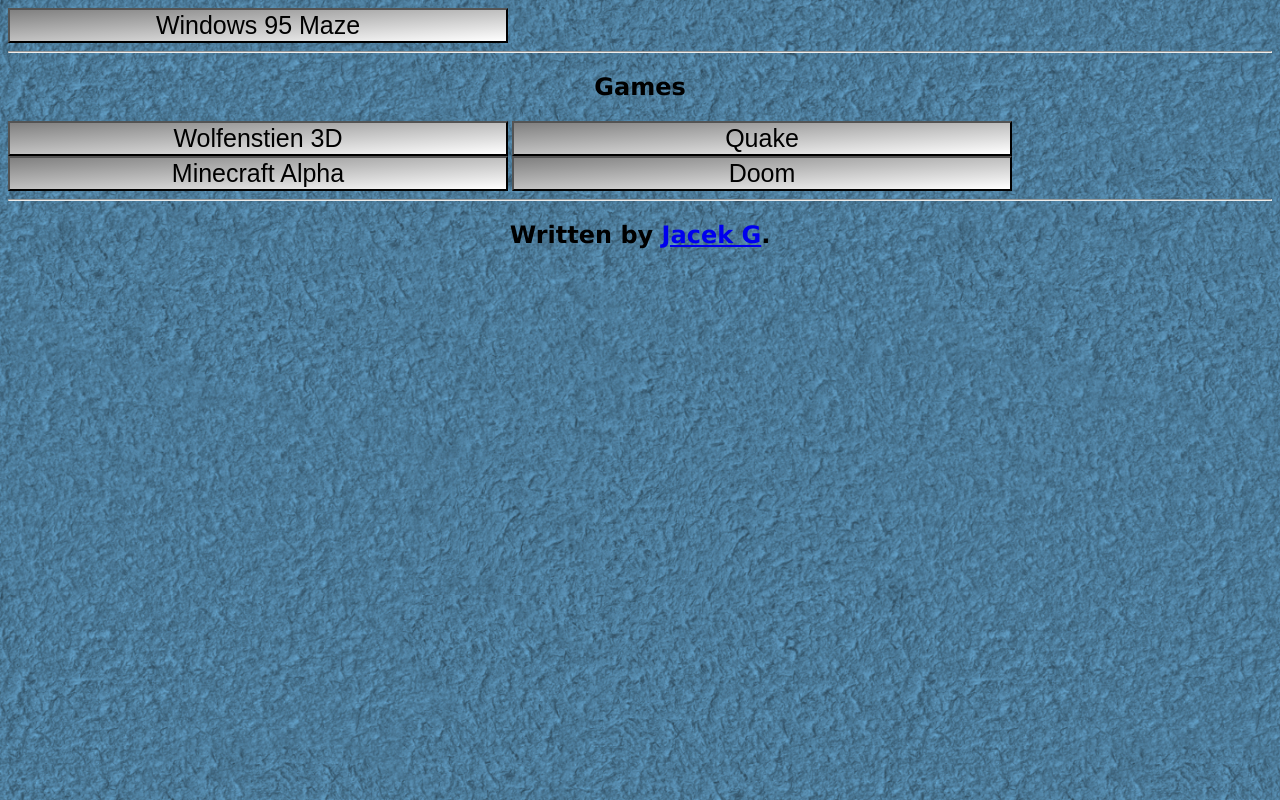
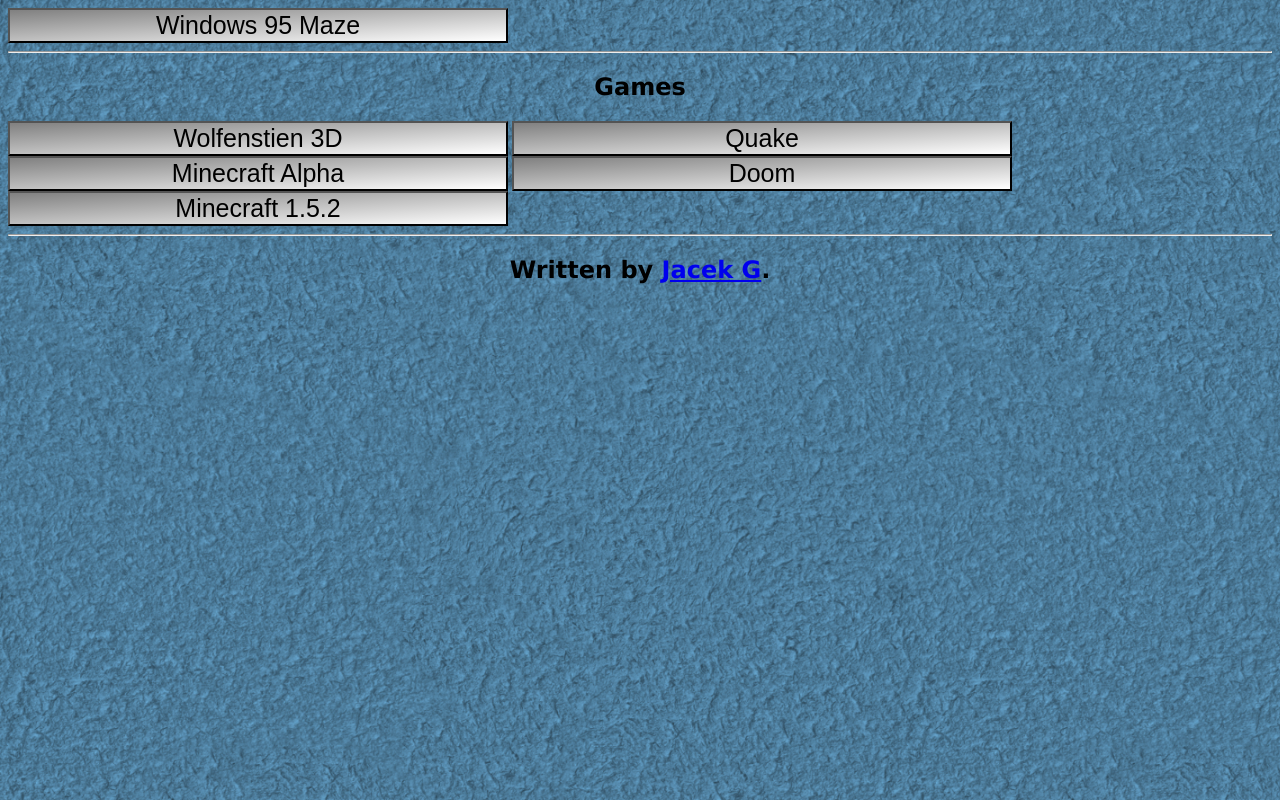
Before and after one commit to 6thGrader/t-2-telopea, a plain HTML site: page index.html in a window 1280 px wide. Drawn offline with Linux system fonts and the light colour scheme; a web font is replaced by a local one.

Commit message:
Update index.html

```diff
--- a/index.html
+++ b/index.html
@@ -37,6 +37,11 @@
     background: linear-gradient(to bottom right, grey, white);
     font-size: 25px;
 ">Doom</button>
+                       <button class="button" onclick="window.location.href = 'games/Minecraft152/eaglercraft.1.5.2.html';" style="
+    width: 500px;
+    background: linear-gradient(to bottom right, grey, white);
+    font-size: 25px;
+">Minecraft 1.5.2</button>
      <footer><hr><h2>Written by <a href="mailto:0288007@schoolsnet.act.edu.au">Jacek G</a>.</h2><br></footer>
   </body>
 </html>
```
